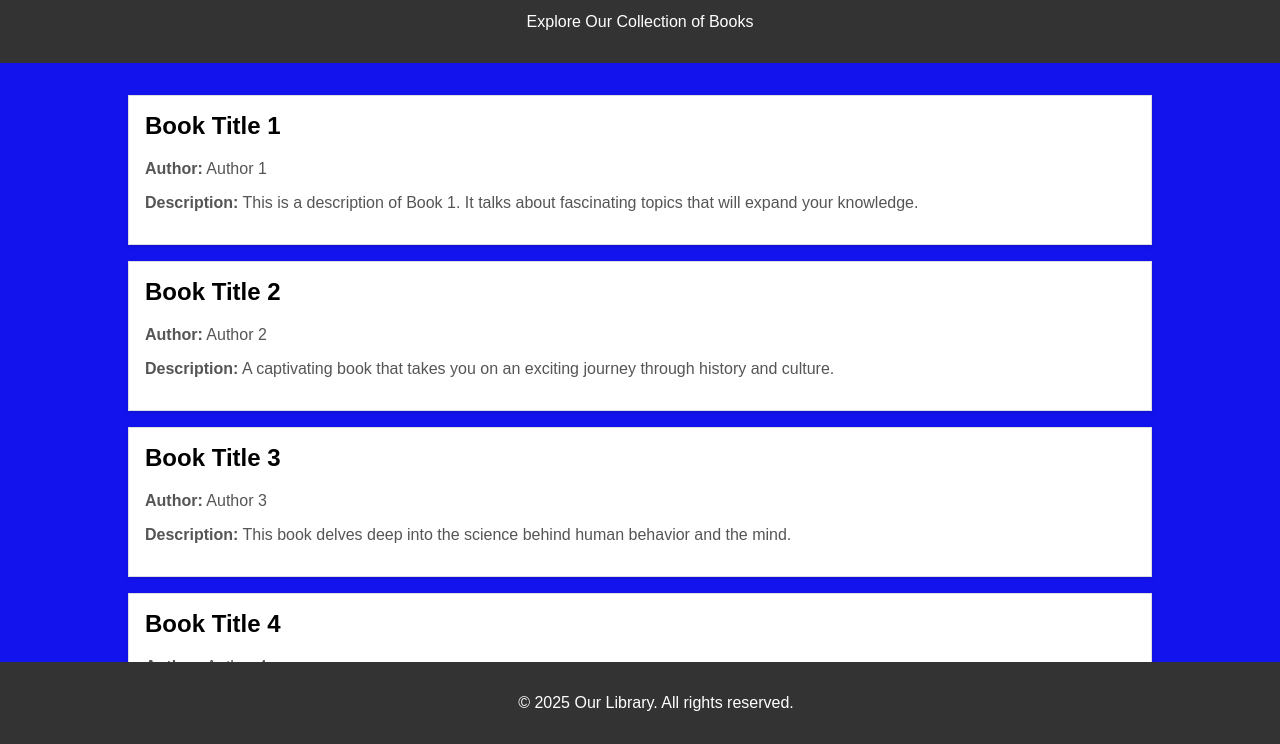
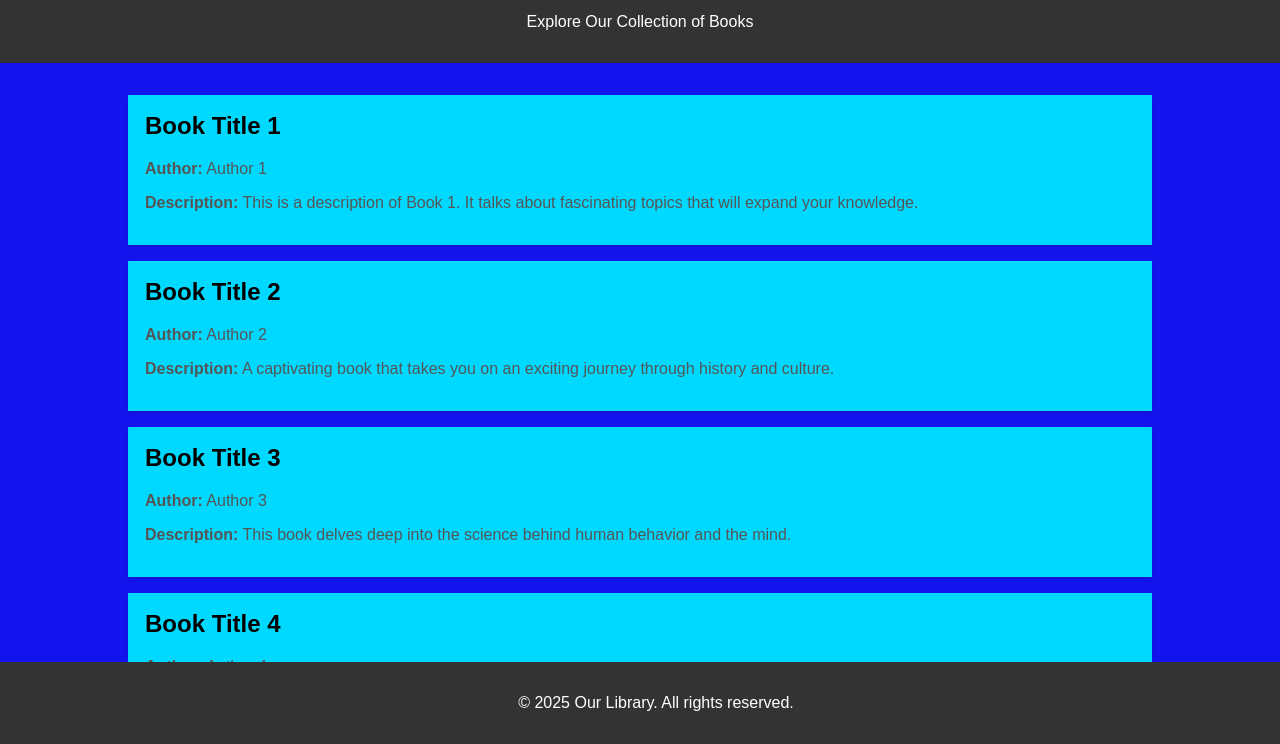
Before and after one commit to Tarek557/Library-Website, a plain HTML site: page Webiste.html in a window 1280 px wide. Shown: the part 56-800 px from the top of the page. Drawn offline with Linux system fonts and the light colour scheme.

Commit message:
Update Webiste.html
changing more colors

```diff
--- a/Webiste.html
+++ b/Webiste.html
@@ -25,8 +25,8 @@
             margin: 2rem auto;
         }
         .book {
-            background-color: #fff;
-            border: 1px solid #ddd;
+            background-color: #00d9ff;
+            border: 1px solid #00d9ff;
             margin: 1rem 0;
             padding: 1rem;
             box-shadow: 0 2px 4px rgba(0, 0, 0, 0.1);
```
